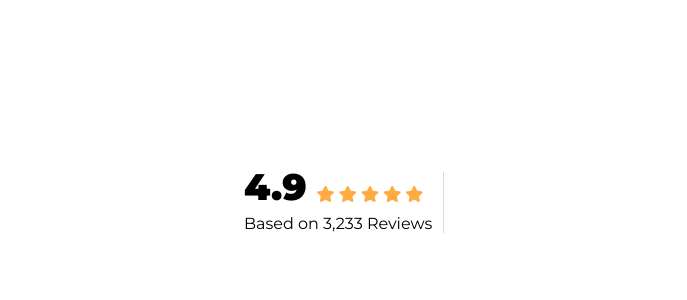
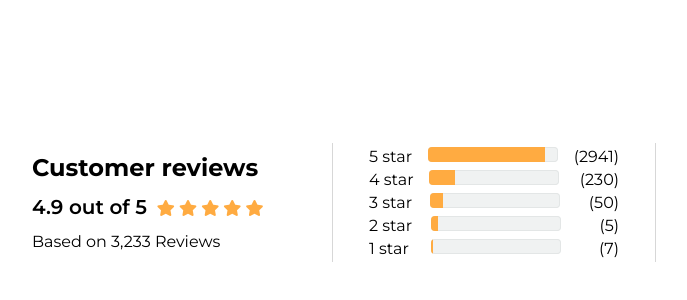
Before and after one commit to robertoaguilar1979/beyond40-ApplicationProcess, a plain HTML site: page index.html in a window 1280 px wide. Shown: the part 198-498 px from the top of the page, without its empty margins (296-983 px from the left). Drawn offline with Linux system fonts and the light colour scheme.

Commit message:
finished the star rating div section

```diff
--- a/css/style.css
+++ b/css/style.css
@@ -14,18 +14,32 @@ main {
   justify-content: center;
   align-items: center;
 }
+a {
+  color: inherit;
+  text-decoration: none;
+}
 
+a:hover {
+  /* text-decoration: underline; */
+  color: #de7921;
+}
 /********** Main-Review div section ***********/
+
+.main-text {
+  font-size: 1.5rem;
+  font-weight: 700;
+}
 .main-review {
-  border-right: solid rgba(58, 58, 58, 0.2) 1px;
-  width: 200px;
+  /* border-right: solid rgba(58, 58, 58, 0.2) 1px; */
+  width: 300px;
 }
 
 .rating {
   display: inline-block;
-  font-weight: 900;
-  font-size: 2.31rem;
+  font-weight: 600;
+  font-size: 1.25rem;
   line-height: 30px;
+  margin-top: 0.5em;
 }
 
 .five-stars {
@@ -41,3 +55,67 @@ main {
 }
 
 /************* star-review div section ***************/
+.star-ratings {
+  border-right: solid rgba(58, 58, 58, 0.2) 1px;
+  border-left: solid rgba(58, 58, 58, 0.2) 1px;
+  padding-right: 2em;
+  padding-left: 2em;
+}
+.star-reviews {
+  width: 250px;
+  margin: 0.25em;
+}
+
+.rating-bar {
+  display: flex;
+  justify-content: space-between;
+}
+.border-bar {
+  overflow: hidden;
+  height: 15px;
+  width: 130px;
+  border-radius: 4px;
+  background-color: #f0f2f2;
+  box-shadow: inset 0 0 0 1px #e3e6e6;
+  text-decoration: none;
+}
+.bar {
+  background-color: #ffab41;
+  float: left;
+  font-size: 0;
+  height: 100%;
+}
+
+.fiveStars,
+.border-bar,
+.reviews {
+  display: inline-block;
+}
+.bar-five-star {
+  width: 90%;
+}
+.bar-four-star {
+  width: 20%;
+}
+.bar-three-star {
+  width: 10%;
+}
+.bar-two-star {
+  width: 5%;
+}
+.bar-one-star {
+  width: 1%;
+}
+
+.barFour {
+  margin-left: -5px;
+}
+.barThree {
+  margin-left: -11px;
+}
+.barTwo {
+  margin-left: -19px;
+}
+.barOne {
+  margin-left: -15px;
+}
--- a/index.html
+++ b/index.html
@@ -18,9 +18,11 @@
   </head>
   <body>
     <main>
+      <!--------------  Main-Review div section-------------->
       <div class="main-review">
         <div class="stars">
-          <h2 class="rating">4.9</h2>
+          <h2 class="main-text">Customer reviews</h2>
+          <h3 class="rating">4.9 out of 5</h3>
           <span class="five-stars">
             <i class="fas fa-star"></i>
             <i class="fas fa-star"></i>
@@ -31,7 +33,64 @@
         </div>
         <p class="review-para">Based on 3,233 Reviews</p>
       </div>
-      <div class="star-reviews"></div>
+      <!---------------- star-review div section ----------------->
+      <div class="star-ratings">
+        <a href="#">
+          <div class="star-reviews">
+            <div class="rating-bar">
+              <p class="fiveStars">5 star</p>
+              <div class="border-bar">
+                <div class="bar bar-five-star"></div>
+              </div>
+              <p class="reviews">(2941)</p>
+            </div>
+          </div>
+        </a>
+        <a href="#">
+          <div class="star-reviews">
+            <div class="rating-bar">
+              <p class="fiveStars">4 star</p>
+              <div class="border-bar barFour">
+                <div class="bar bar-four-star"></div>
+              </div>
+              <p class="reviews">(230)</p>
+            </div>
+          </div>
+        </a>
+        <a href="#">
+          <div class="star-reviews">
+            <div class="rating-bar">
+              <p class="fiveStars">3 star</p>
+              <div class="border-bar barThree">
+                <div class="bar bar-three-star"></div>
+              </div>
+              <p class="reviews">(50)</p>
+            </div>
+          </div>
+        </a>
+        <a href="#">
+          <div class="star-reviews">
+            <div class="rating-bar">
+              <p class="fiveStars">2 star</p>
+              <div class="border-bar barTwo">
+                <div class="bar bar-two-star"></div>
+              </div>
+              <p class="reviews">(5)</p>
+            </div>
+          </div>
+        </a>
+        <a href="#">
+          <div class="star-reviews">
+            <div class="rating-bar">
+              <p class="fiveStars">1 star</p>
+              <div class="border-bar barOne">
+                <div class="bar bar-one-star"></div>
+              </div>
+              <p class="reviews">(7)</p>
+            </div>
+          </div>
+        </a>
+      </div>
     </main>
   </body>
 </html>
```
